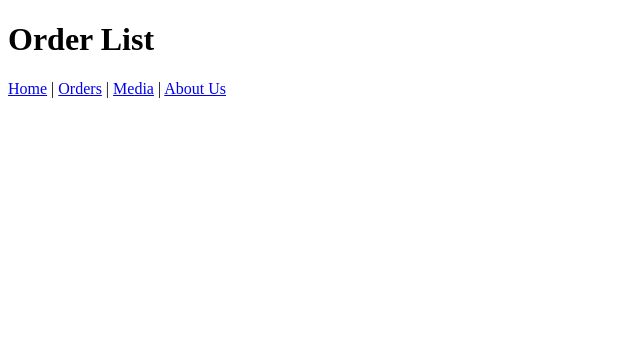
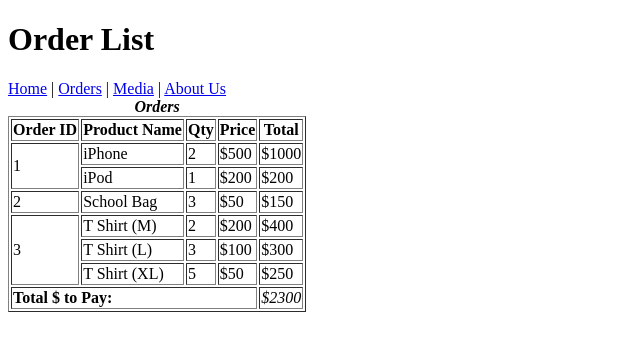
Before and after one commit to pritamworld/week06_html_express, a website: page views/orders.html in a window 1280 px wide. Shown: the whole page, without its empty margins (0-640 px from the left). Drawn offline with Linux system fonts and the light colour scheme.

Commit message:
code added

```diff
--- a/views/orders.html
+++ b/views/orders.html
@@ -12,5 +12,64 @@
     <a href="/media.html">Media</a> |
     <a href="/aboutus.html">About Us</a>
 
+    <table border="1">
+        <caption><b><i>Orders</i></b></caption>
+        <thead>
+            <tr>
+                <th>Order ID</th>
+                <th>Product Name</th>
+                <th>Qty</th>
+                <th>Price</th>
+                <th>Total</th>
+            </tr>
+        </thead>
+        <tbody>
+            <tr>
+                <td rowspan="2">1</td>
+                <td>iPhone</td>
+                <td>2</td>
+                <td>$500</td>
+                <td>$1000</td>
+            </tr>
+            <tr>
+                <td>iPod</td>
+                <td>1</td>
+                <td>$200</td>
+                <td>$200</td>
+            </tr>
+            <tr>
+                <td>2</td>
+                <td>School Bag</td>
+                <td>3</td>
+                <td>$50</td>
+                <td>$150</td>
+            </tr>
+            <tr>
+                <td rowspan="3">3</td>
+                <td>T Shirt (M)</td>
+                <td>2</td>
+                <td>$200</td>
+                <td>$400</td>
+            </tr>
+            <tr>
+                <td>T Shirt (L)</td>
+                <td>3</td>
+                <td>$100</td>
+                <td>$300</td>
+            </tr>
+            <tr>
+                <td>T Shirt (XL)</td>
+                <td>5</td>
+                <td>$50</td>
+                <td>$250</td>
+            </tr>
+        </tbody>
+        <tfoot>
+            <tr>
+                <td colspan="4"><strong>Total $ to Pay:</strong></td>
+                <td><em>$2300</em></td>
+            </tr>
+        </tfoot>
+    </table>
 </body>
 </html>
```
Also changed, not shown: views/aboutus.html (+54 -5 lines), views/media.html (+27 -0 lines), 1 other file.
